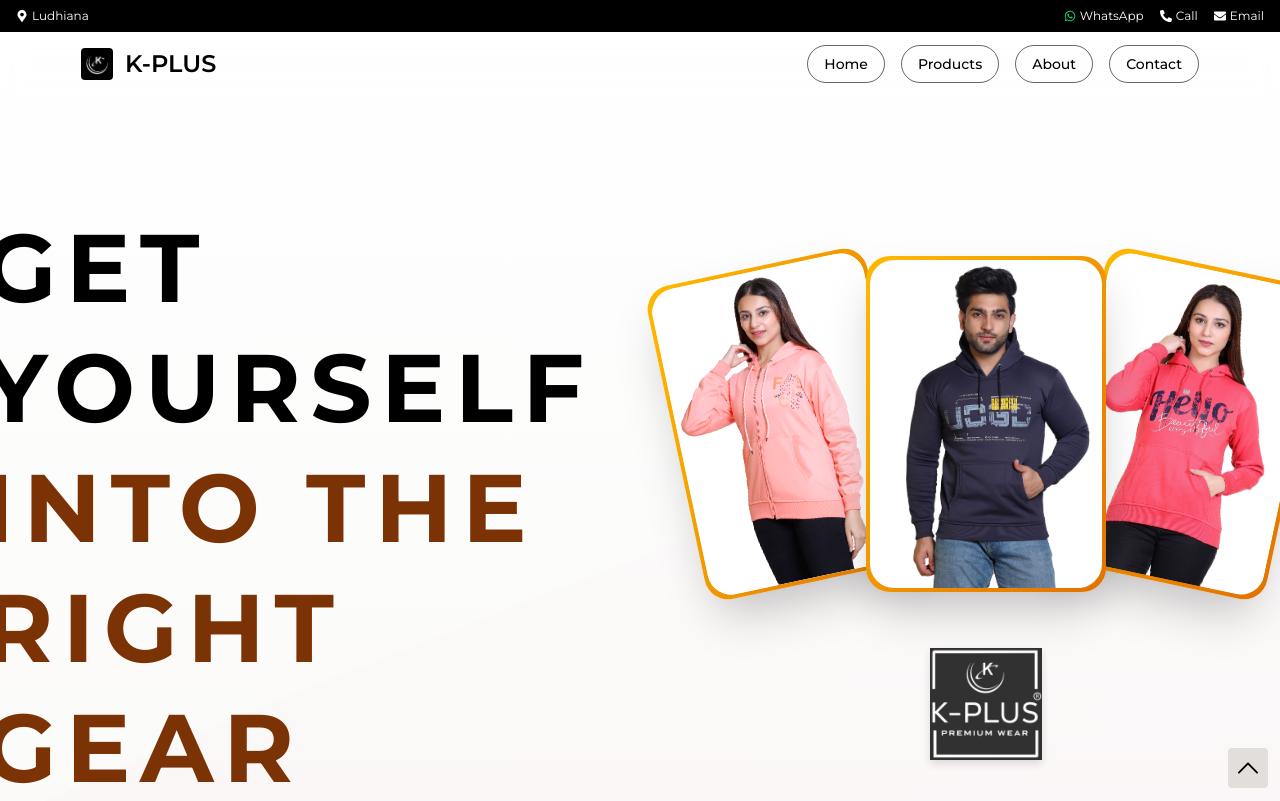
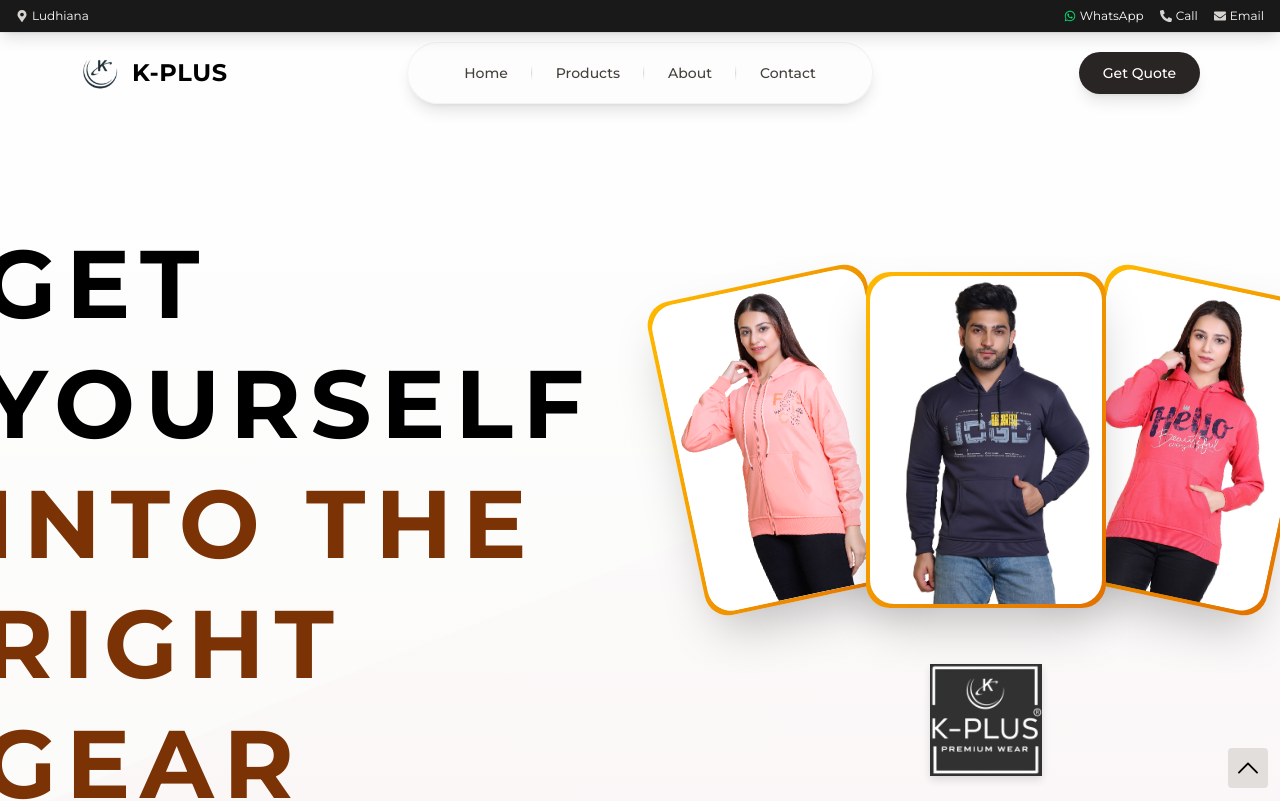
Before and after one commit to ks-iitjmu/Rishi-Knitwear, a Next.js app: page / in a window 1280 px wide. Shown: the top 801 px of the page. Built offline with nearby package versions, Linux system fonts and the light colour scheme; a web font is replaced by a local one.

Commit message:
changed the header

```diff
--- a/app/components/header.tsx
+++ b/app/components/header.tsx
@@ -12,6 +12,7 @@
 
 const Header = () => {
   const [isOpen, setIsOpen] = useState(false);
+  const [isScrolled, setIsScrolled] = useState(false);
   const modalRef = useRef<HTMLDivElement>(null);
 
   const toggleModal = () => setIsOpen((prev) => !prev);
@@ -41,6 +42,16 @@
     return () => document.removeEventListener("mousedown", handleClickOutside);
   }, [isOpen]);
 
+  // Handle scroll to show/hide shadow
+  useEffect(() => {
+    const handleScroll = () => {
+      setIsScrolled(window.scrollY > 20);
+    };
+
+    window.addEventListener("scroll", handleScroll);
+    return () => window.removeEventListener("scroll", handleScroll);
+  }, []);
+
   const navLinks = [
     { href: "/", label: "Home" },
     { href: "/products", label: "Products" },
@@ -49,18 +60,18 @@
   ];
 
   return (
-    <div className="relative pt-32">
+    <div className="relative pt-36">
       {/* Top Info Bar */}
-      <div className="fixed top-0 left-0 right-0 z-50 bg-black text-white text-sm py-2 px-4 flex justify-between items-center">
+      <div className="fixed top-0 left-0 right-0 z-50 bg-black/90 text-white text-sm py-2 px-4 flex justify-between items-center shadow-lg">
         <div className="flex items-center space-x-4 sm:text-xs">
           <a
             href="https://maps.app.goo.gl/qpvRPYoKtR35ZsL59"
             target="_blank"
             rel="noopener noreferrer"
-            className="hover:underline flex items-center gap-1"
+            className="hover:text-stone-200 transition-colors flex items-center gap-1 group"
             title="Location"
           >
-            <FaMapMarkerAlt className="text-xs" />
+            <FaMapMarkerAlt className="text-xs text-stone-300 group-hover:text-stone-200" />
             <span>Ludhiana</span>
           </a>
         </div>
@@ -69,26 +80,26 @@
             href="https://wa.me/918437711007"
             target="_blank"
             rel="noopener noreferrer"
-            className="hover:underline flex items-center gap-1"
+            className="hover:text-green-300 transition-colors flex items-center gap-1 group"
             title="Chat on WhatsApp"
           >
-            <FaWhatsapp className="text-green-400" />
+            <FaWhatsapp className="text-green-400 group-hover:text-green-300" />
             <span>WhatsApp</span>
           </a>
           <a
             href="tel:+918437711007"
-            className="hover:underline flex items-center gap-1"
+            className="hover:text-stone-200 transition-colors flex items-center gap-1 group"
             title="Call us"
           >
-            <FaPhoneAlt />
+            <FaPhoneAlt className="text-stone-300 group-hover:text-stone-200" />
             <span>Call</span>
           </a>
           <a
             href="mailto:kplusludhiana@gmail.com"
-            className="hover:underline flex items-center gap-1"
+            className="hover:text-stone-200 transition-colors flex items-center gap-1 group"
             title="Email"
           >
-            <FaEnvelope />
+            <FaEnvelope className="text-stone-300 group-hover:text-stone-200" />
             <span>Email</span>
           </a>
         </div>
@@ -96,78 +107,110 @@
 
       {/* Header Nav */}
       <header
-        className={`fixed top-8 left-0 right-0 z-40 h-16 flex items-center px-6 md:px-10 lg:px-20 border border-white/90 bg-white/30 backdrop-blur-md transition ${
-          isOpen ? "hidden md:flex" : ""
-        }`}
+        className={`fixed top-8 left-0 right-0 z-40 h-20 flex items-center justify-between px-6 md:px-10 lg:px-20 backdrop-blur-lg border-t border-stone-200/50 transition-all duration-300 ${
+          isScrolled ? "shadow-lg" : ""
+        } ${isOpen ? "hidden md:flex" : ""}`}
+        style={{ backgroundColor: 'rgba(254, 254, 254, 0.95)' }}
       >
         {/* Logo */}
-        <Link href="/" className="flex items-center gap-3">
+        <Link href="/" className="flex items-center gap-3 z-10 group">
+          <div className="relative">
             <Image
-            src="/header-logo-white.png"
+              src="/header-logo-black.png"
               alt="K-PLUS Logo"
-            width={32}
-            height={32}
-            className="bg-black p-1 rounded"
+              width={40}
+              height={40}
+              className="rounded transition-transform group-hover:scale-105"
               priority
             />
-          <h1 className="text-2xl font-semibold text-black">K-PLUS</h1>
+            <div className="absolute inset-0 bg-stone-200/20 rounded opacity-0 group-hover:opacity-100 transition-opacity"></div>
+          </div>
+          <h1 className="text-2xl font-bold text-black tracking-wide">K-PLUS</h1>
         </Link>
 
-        {/* Desktop Nav */}
-        <nav className="hidden md:flex ml-auto gap-4">
-          {navLinks.map((link) => (
+        {/* Desktop Nav - Centered */}
+        <nav
+          className="hidden md:flex absolute left-1/2 transform -translate-x-1/2 rounded-full px-8 py-3 shadow-lg border border-stone-200/50"
+          style={{ backgroundColor: 'rgba(254, 254, 254, 0.8)' }}
+        >
+          {navLinks.map((link, index) => (
             <Link
               key={link.href}
               href={link.href}
-              className="px-4 py-2 text-center border border-black/60 text-black rounded-full text-sm font-medium hover:bg-black hover:text-white transition"
+              className={`px-6 py-2 text-stone-700 font-medium text-sm hover:text-stone-900 hover:bg-stone-100/50 rounded-full transition-all duration-200 relative ${
+                index !== navLinks.length - 1 ? 'after:content-[""] after:absolute after:right-0 after:top-1/2 after:transform after:-translate-y-1/2 after:w-px after:h-4 after:bg-gradient-to-b after:from-transparent after:via-stone-300 after:to-transparent' : ''
+              }`}
             >
               {link.label}
             </Link>
           ))}
         </nav>
 
+        {/* CTA Button */}
+        <div className="hidden md:block">
+          <Link
+            href="/contact"
+            className="bg-stone-800 hover:bg-stone-900 text-white px-6 py-3 rounded-full font-medium text-sm transition-all duration-200 shadow-lg hover:shadow-xl transform hover:scale-105"
+          >
+            Get Quote
+          </Link>
+        </div>
+
         {/* Mobile Menu Button */}
         <button
           onClick={toggleModal}
-          className="ml-auto md:hidden"
+          className="md:hidden p-2 rounded-lg transition-all duration-200 shadow-md"
+          style={{
+            backgroundColor: 'rgba(254, 254, 254, 0.8)',
+          }}
+          onMouseEnter={(e) => e.currentTarget.style.backgroundColor = '#fefefe'}
+          onMouseLeave={(e) => e.currentTarget.style.backgroundColor = 'rgba(254, 254, 254, 0.8)'}
           aria-label={isOpen ? "Close menu" : "Open menu"}
           aria-expanded={isOpen}
         >
-          <Image src="/hamburger.svg" alt="Menu" width={24} height={24} />
+          <div className="w-6 h-6 flex flex-col justify-center items-center">
+            <span className={`bg-stone-800 block transition-all duration-300 ease-out h-0.5 w-6 rounded-sm ${isOpen ? 'rotate-45 translate-y-1' : '-translate-y-0.5'}`}></span>
+            <span className={`bg-stone-800 block transition-all duration-300 ease-out h-0.5 w-6 rounded-sm my-0.5 ${isOpen ? 'opacity-0' : 'opacity-100'}`}></span>
+            <span className={`bg-stone-800 block transition-all duration-300 ease-out h-0.5 w-6 rounded-sm ${isOpen ? '-rotate-45 -translate-y-1' : 'translate-y-0.5'}`}></span>
+          </div>
         </button>
       </header>
 
       {/* Mobile Modal */}
       {isOpen && (
-        <div className="fixed inset-0 bg-black z-30 flex items-center justify-center md:hidden">
+        <div className="fixed inset-0 bg-black/80 z-30 md:hidden backdrop-blur-sm">
+          <div
+            className="fixed top-0 right-0 w-80 max-w-[85vw] h-full shadow-2xl transform transition-transform duration-300 border-l border-stone-200"
+            style={{ backgroundColor: '#fefefe' }}
+          >
             <div
               ref={modalRef}
-            className="bg-[#e1dedb] rounded-xl shadow-xl w-80 max-w-full p-6 space-y-4 z-40"
+              className="p-6 pt-20 h-full overflow-y-auto"
               role="dialog"
               aria-modal="true"
             >
-            <div className="flex justify-between items-center mb-4">
-              <h2 className="text-lg font-semibold text-black">Menu</h2>
-              <button
-                onClick={toggleModal}
-                aria-label="Close menu"
-                className="text-3xl font-bold"
-              >
-                &times;
-              </button>
-            </div>
-            <nav className="flex flex-col space-y-4">
+              <nav className="flex flex-col space-y-6">
                 {navLinks.map((link) => (
                   <Link
                     key={link.href}
                     href={link.href}
                     onClick={() => setIsOpen(false)}
-                  className="px-4 py-2 bg-black text-white rounded-full text-base font-medium hover:bg-gray-800 text-center transition"
+                    className="text-xl font-medium text-stone-700 hover:text-stone-900 hover:bg-stone-100/50 transition-all duration-200 border-b border-stone-200 pb-4 px-4 py-2 rounded-lg"
                   >
                     {link.label}
                   </Link>
                 ))}
+                <div className="pt-6">
+                  <Link
+                    href="/contact"
+                    onClick={() => setIsOpen(false)}
+                    className="bg-stone-800 hover:bg-stone-900 text-white px-6 py-3 rounded-full font-medium text-base transition-all duration-200 block text-center shadow-lg hover:shadow-xl transform hover:scale-105"
+                  >
+                    Get Quote
+                  </Link>
+                </div>
               </nav>
+            </div>
           </div>
         </div>
       )}
```
Lines whose indentation alone changed are shown as unchanged.
